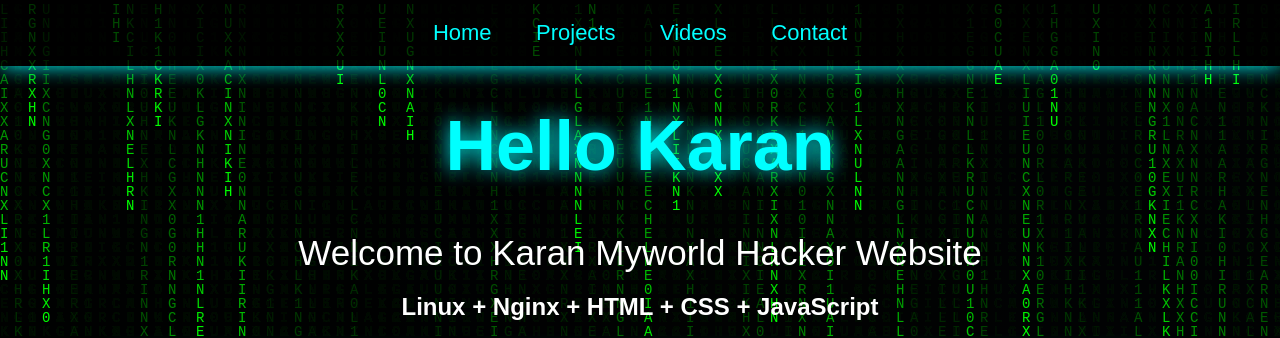
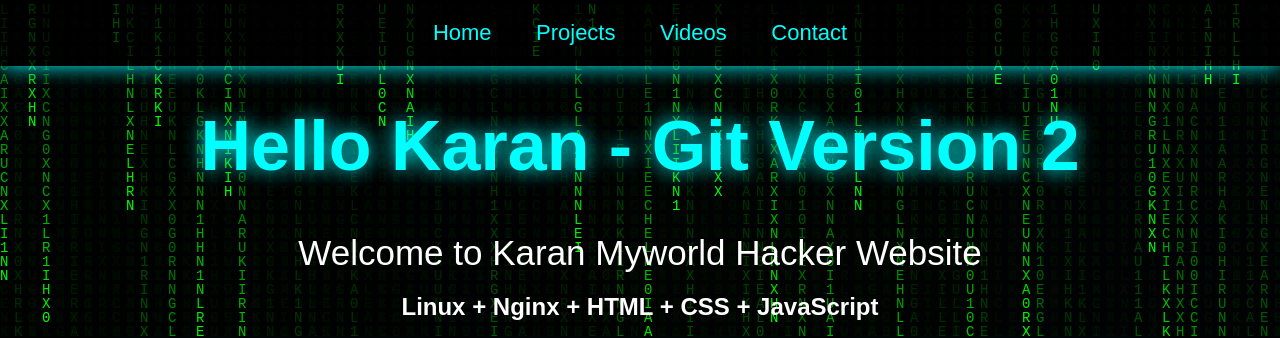
Before and after one commit to thetechnicalkaran/portfolio, a plain HTML site: page index.html in a window 1280 px wide. Shown: the top 338 px of the page. Drawn offline with Linux system fonts and the light colour scheme.

Commit message:
Updated homepage heading

```diff
--- a/index.html
+++ b/index.html
@@ -180,7 +180,7 @@
 </nav>
 
 <!-- HEADING -->
-<h1>Hello Karan</h1>
+<h1>Hello Karan - Git Version 2</h1>
 
 <!-- TYPING TEXT -->
 <div class="typing">
```
